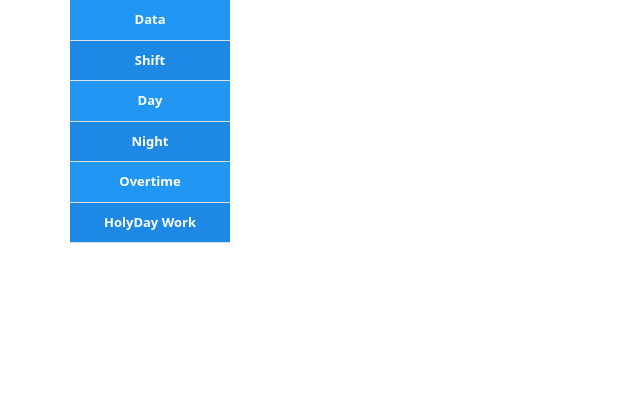
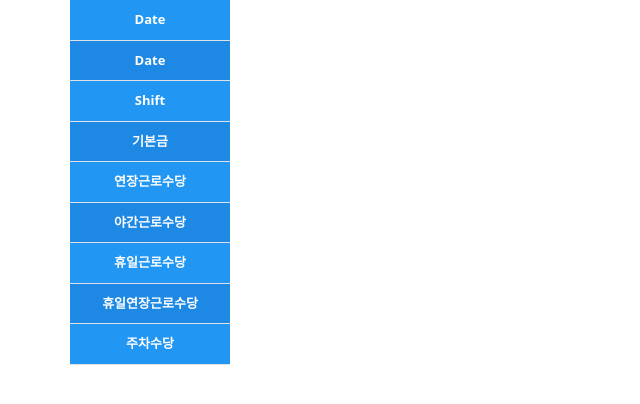
Before and after one commit to SrKhon/work_hours, a Django app: page / in a window 1280 px wide. Shown: the part 104-508 px from the top of the page, without its empty margins (0-640 px from the left). Run offline with Django 4.2, Linux system fonts and the light colour scheme; data that the repository does not hold is empty.

Commit message:
edit model.py and index.html

```diff
--- a/hours/models.py
+++ b/hours/models.py
@@ -11,13 +11,15 @@ class Shift(models.Model):
 
 
 class WorkDays(models.Model):
-    date = models.DateField('Дата', default=timezone.now, auto_now=False, null=True)
+    date = models.DateField('기본금', default=timezone.now, auto_now=False, null=True)
     slug = models.SlugField(max_length=50, unique=True)
     shift = models.ForeignKey(Shift, on_delete=models.SET_NULL, null=True, related_name='work_days', verbose_name='Смена')
     day = models.IntegerField(default=0, verbose_name='Кибон')
     night = models.IntegerField(default=0, verbose_name='Ночные')
     overtime = models.IntegerField(default=0, verbose_name='Чаноб')
-    holyday_work = models.IntegerField(default=0, verbose_name='Тыкын')
+    holiday_pay = models.IntegerField(default=0, verbose_name='Тыкын')
+    holiday_overtime_pay = models.IntegerField(default=0, verbose_name='Тыкын-чаноб')
+    parking_allowance = models.IntegerField(default=0, verbose_name='Парковка')
 
     def __str__(self):
         return str(self.date)
--- a/hours/templates/hours/index.html
+++ b/hours/templates/hours/index.html
@@ -5,24 +5,29 @@
 <table class="table table-2 mtb-3">
 			<thead>
 				<tr>
-					<th>Data</th>
+					<th>Date</th>
+					<th>Date</th>
 					<th>Shift</th>
-					<th>Day</th>
-					<th>Night</th>
-					<th>Overtime</th>
-					<th>HolyDay Work</th>
+					<th>기본금</th>
+					<th>연장근로수당</th>
+					<th>야간근로수당</th>
+					<th>휴일근로수당</th>
+					<th>휴일연장근로수당</th>
+					<th>주차수당</th>
 				</tr>
 			</thead>
 			<tbody>
 				{% for day in work_days %}
 				<tr>
-					<td>{{ day.date|date:'d' }}</td>
+					<td>{{ day.date|date:'j/d' }}</td>
 					<td>{{ day.date|date:'D' }}</td>
 					<td>{{ day.shift }}</td>
 					<td>{{ day.day }}</td>
+					<td>{{ day.overtime }}</td>
 					<td>{{ day.night }}</td>
-					<td>{{ day.overtime }}</td>
-					<td>{{ day.hol_day }}</td>
+					<td>{{ day.holiday_pay }}</td>
+					<td>{{ day.holiday_overtime_pay }}</td>
+					<td>{{ day.holiday_overtime_pay }}</td>
 
 				</tr>
 				{% endfor %}
```
Also changed, not shown: hours/migrations/0002_rename_holyday_work_workdays_holiday_work_and_more.py (added), hours/migrations/0003_rename_holiday_work_workdays_holiday_pay_and_more.py (added), hours/migrations/0004_workdays_parking_allowance.py (added).
